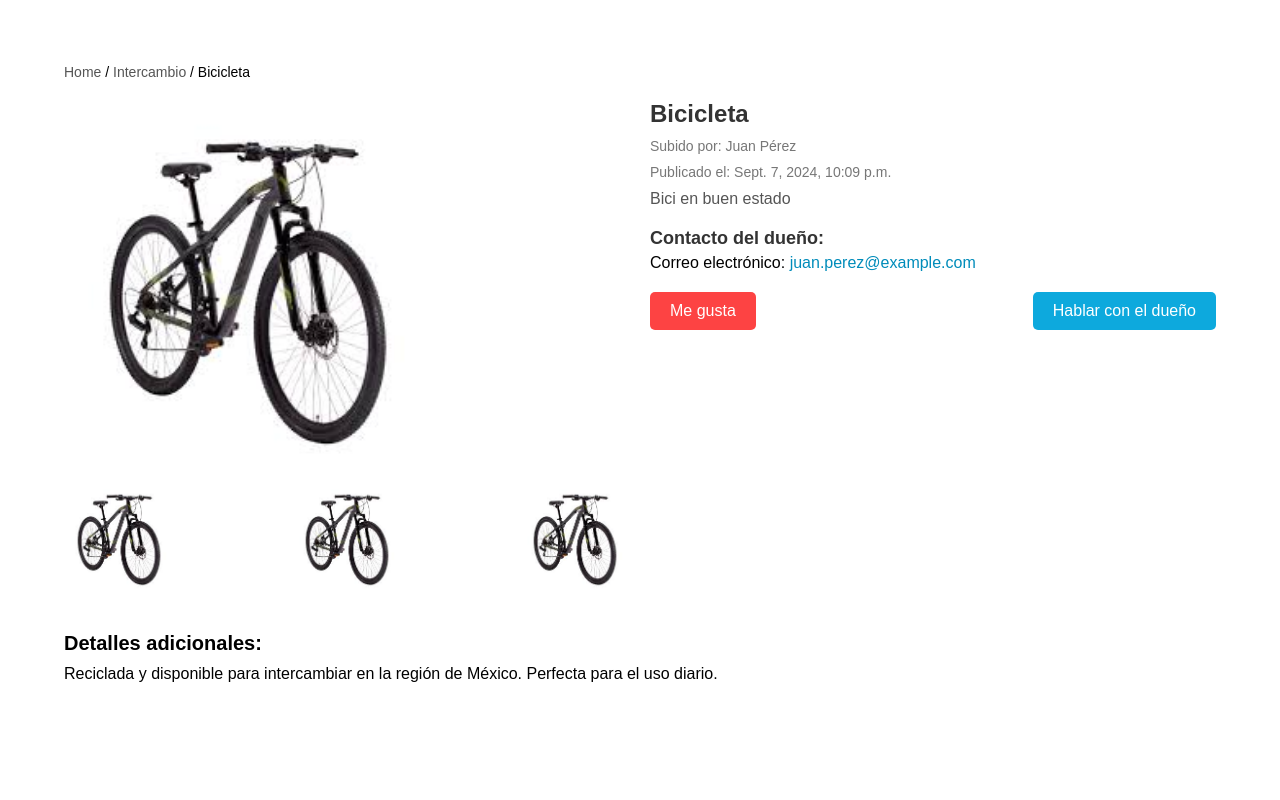
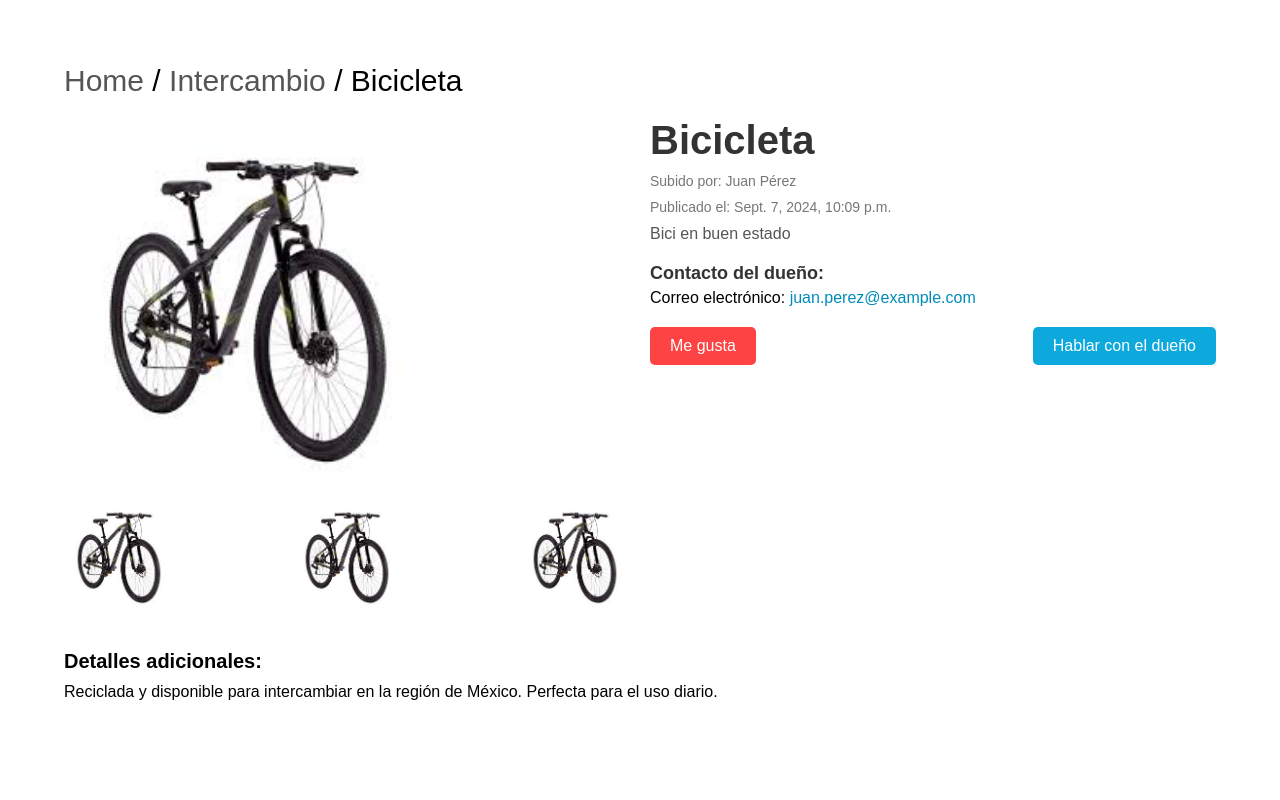
Before and after one commit to Ezequielpm/proyecto-web-ambiental, a Django app: page /articulo/1/ in a window 1280 px wide. Run offline with Django 5.2, Linux system fonts and the light colour scheme; data comes from the database, SQL or seed files in the repository.

Commit message:
Cambios de vistas

```diff
--- a/core/static/core/styles/product-details.css
+++ b/core/static/core/styles/product-details.css
@@ -22,7 +22,7 @@
   }
 
   .breadcrumb {
-    font-size: 14px;
+    font-size: 30px;
     margin-bottom: 20px;
   }
 
@@ -68,7 +68,7 @@
   }
 
   .product-title {
-    font-size: 24px;
+    font-size: 40px;
     font-weight: bold;
     color: #333;
     margin-bottom: 10px;
--- a/core/static/core/styles/style-home.css
+++ b/core/static/core/styles/style-home.css
@@ -177,8 +177,10 @@ header {
 
 
 .card-container {
-  display: flex;
-  justify-content: center;
+  display: grid;
+  grid-template-columns: repeat(4, 1fr);
+  /* display: flex;
+  justify-content: center; */
   gap: 20px;
   padding: 20px;
 }
```
